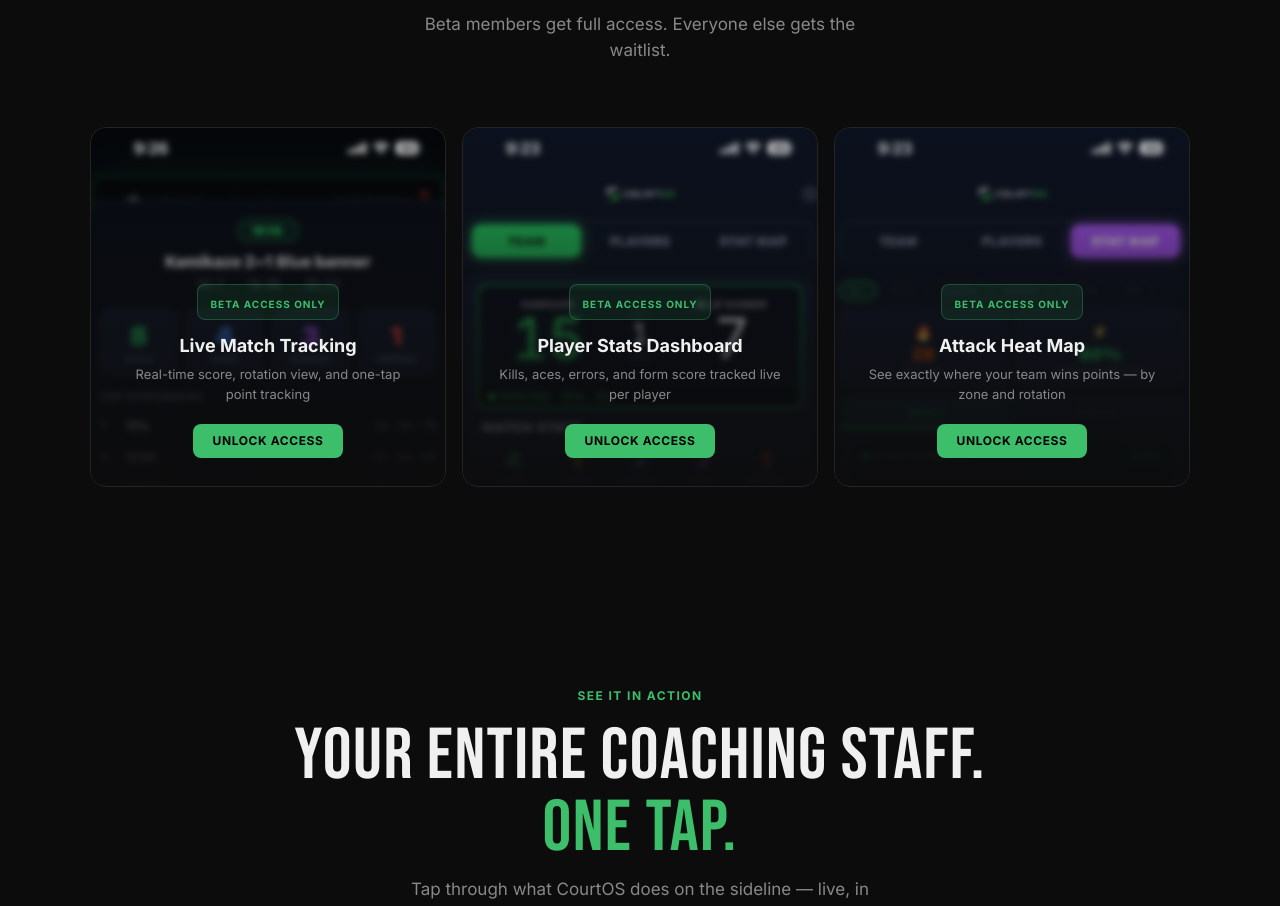
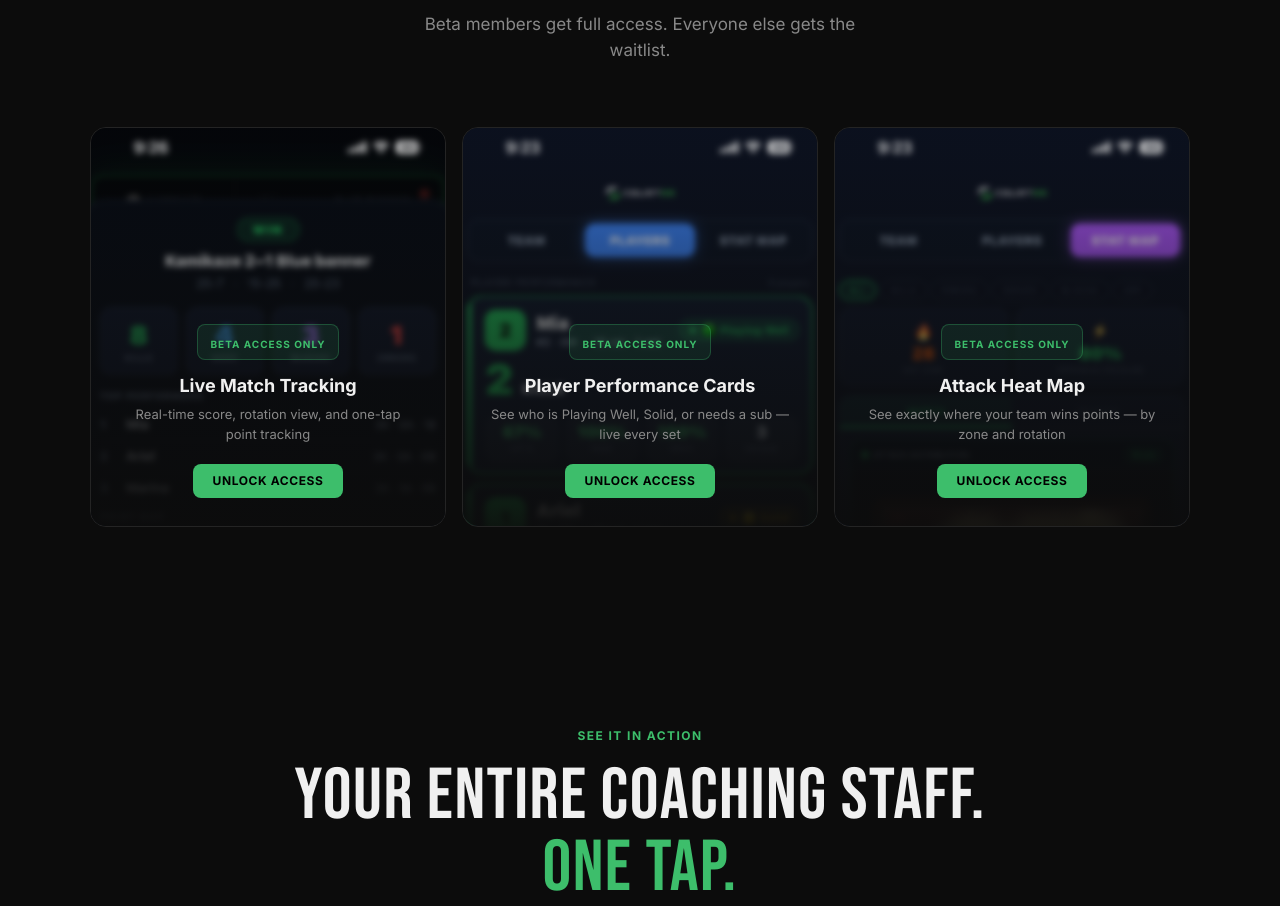
Before and after one commit to bentesoro1-hash/courtos-web, a Next.js app: page / in a window 1280 px wide. Shown: the part 2700-3606 px from the top of the page. Built offline with nearby package versions, Linux system fonts and the light colour scheme; no server answers.

Commit message:
AppTease: real screenshots — match, players, heatmap

```diff
--- a/components/AppTease.tsx
+++ b/components/AppTease.tsx
@@ -7,9 +7,9 @@
     img: '/images/screen-match.png',
   },
   {
-    title: 'Player Stats Dashboard',
-    desc: 'Kills, aces, errors, and form score tracked live per player',
-    img: '/images/screen-stats.png',
+    title: 'Player Performance Cards',
+    desc: 'See who is Playing Well, Solid, or needs a sub — live every set',
+    img: '/images/screen-players.png',
   },
   {
     title: 'Attack Heat Map',
@@ -38,11 +38,11 @@
           {PREVIEWS.map((preview) => (
             <div
               key={preview.title}
-              style={{ background: '#141414', border: '1px solid #242424', borderRadius: 16, overflow: 'hidden', position: 'relative', transition: 'all 0.25s ease', minHeight: 360 }}
+              style={{ background: '#141414', border: '1px solid #242424', borderRadius: 16, overflow: 'hidden', position: 'relative', transition: 'all 0.25s ease', minHeight: 400 }}
               onMouseEnter={e => { const el = e.currentTarget; el.style.transform = 'translateY(-4px)'; el.style.borderColor = '#3DBE6B'; el.style.boxShadow = '0 0 24px rgba(61,190,107,0.15)' }}
               onMouseLeave={e => { const el = e.currentTarget; el.style.transform = 'translateY(0)'; el.style.borderColor = '#242424'; el.style.boxShadow = 'none' }}
             >
-              <div style={{ width: '100%', height: '100%', position: 'absolute', inset: 0, filter: 'blur(3px)', transform: 'scale(1.04)', overflow: 'hidden' }}>
+              <div style={{ position: 'absolute', inset: 0, filter: 'blur(3px)', transform: 'scale(1.04)', overflow: 'hidden' }}>
                 <img src={preview.img} alt={preview.title} style={{ width: '100%', height: '100%', objectFit: 'cover', objectPosition: 'top center', display: 'block' }} />
               </div>
               <div style={{ position: 'absolute', inset: 0, display: 'flex', flexDirection: 'column', alignItems: 'center', justifyContent: 'flex-end', background: 'linear-gradient(to bottom, rgba(12,12,12,0.1) 0%, rgba(12,12,12,0.5) 40%, rgba(12,12,12,0.95) 100%)', padding: 28 }}>
```
Also changed, not shown: public/images/screen-players.png (added), public/images/screen-summary.png (added).
